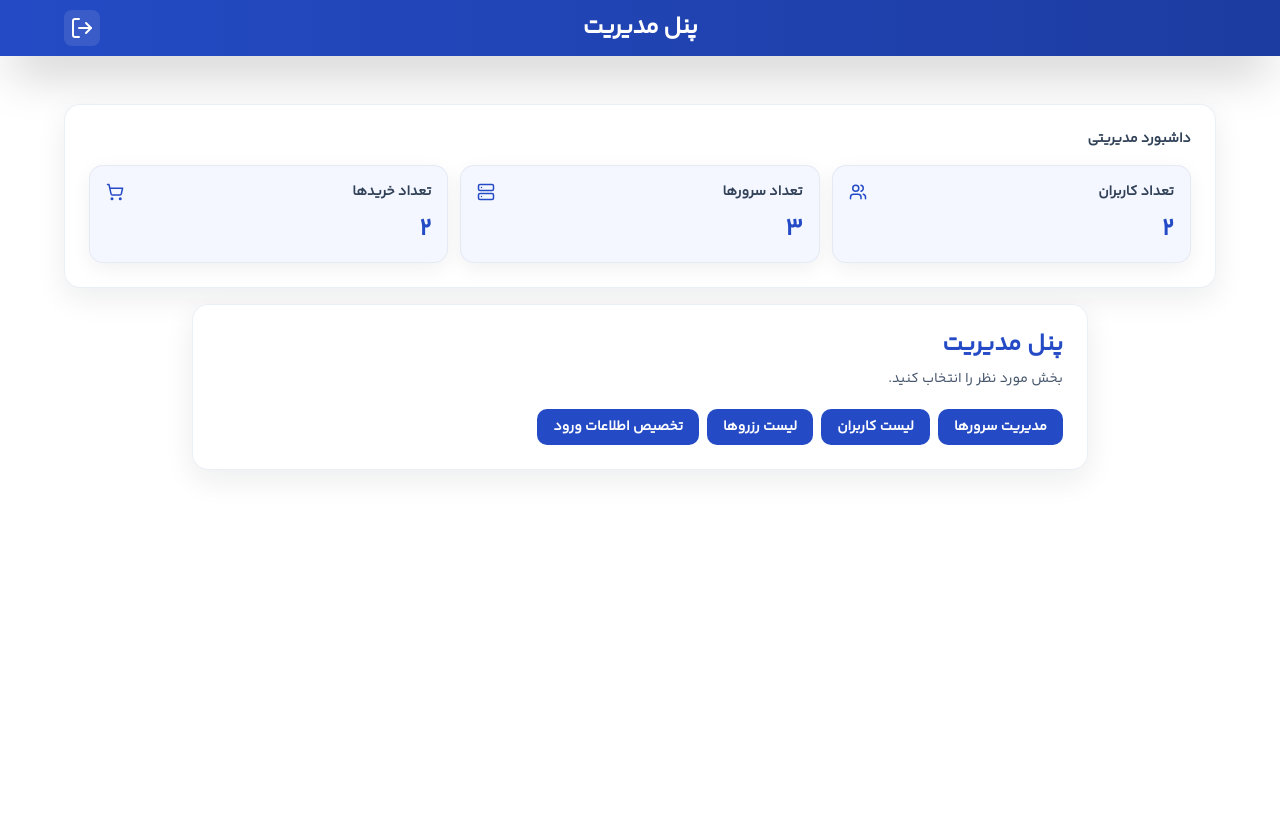
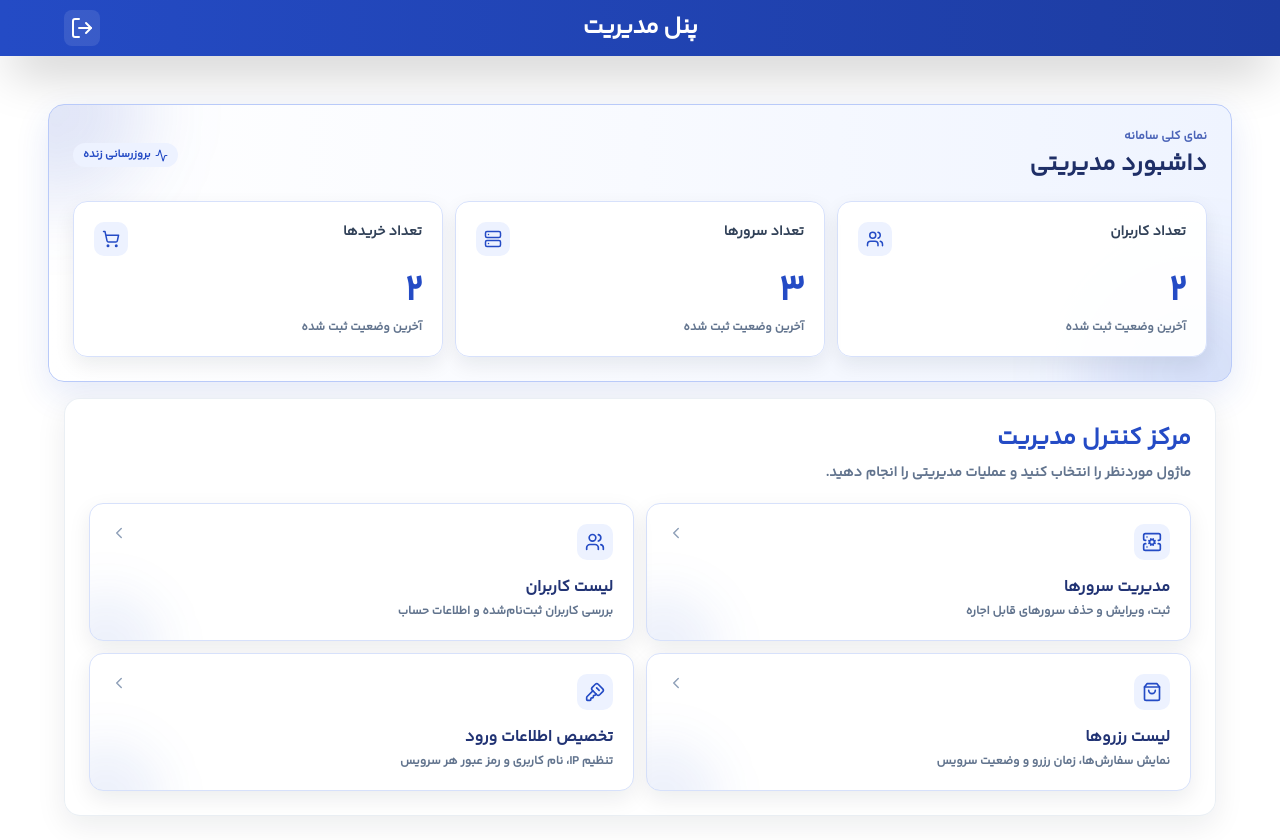
Before and after one commit to amirhosseinbt/NetEngineeringProject, a Next.js app: page /admin in a window 1280 px wide. Before the commit the page ends 800 px from the top, so only its background shows below. Built offline with nearby package versions, Linux system fonts and the light colour scheme; no server answers.

Commit message:
better admin dashboard

```diff
--- a/src/app/admin/page.tsx
+++ b/src/app/admin/page.tsx
@@ -1,25 +1,55 @@
 import Link from "next/link";
+import { ChevronLeft, KeySquare, ServerCog, ShoppingBag, Users } from "lucide-react";
 import HomeStats from "@/components/home/HomeStats";
 
 const links = [
-  { href: "/admin/servers", label: "مدیریت سرورها" },
-  { href: "/admin/users", label: "لیست کاربران" },
-  { href: "/admin/reservations", label: "لیست رزروها" },
-  { href: "/admin/credentials", label: "تخصیص اطلاعات ورود" },
+  {
+    href: "/admin/servers",
+    label: "مدیریت سرورها",
+    description: "ثبت، ویرایش و حذف سرورهای قابل اجاره",
+    icon: ServerCog,
+  },
+  {
+    href: "/admin/users",
+    label: "لیست کاربران",
+    description: "بررسی کاربران ثبت‌نام‌شده و اطلاعات حساب",
+    icon: Users,
+  },
+  {
+    href: "/admin/reservations",
+    label: "لیست رزروها",
+    description: "نمایش سفارش‌ها، زمان رزرو و وضعیت سرویس",
+    icon: ShoppingBag,
+  },
+  {
+    href: "/admin/credentials",
+    label: "تخصیص اطلاعات ورود",
+    description: "تنظیم IP، نام کاربری و رمز عبور هر سرویس",
+    icon: KeySquare,
+  },
 ];
 
 export default function AdminPage() {
   return (
     <div className="page-shell">
       <HomeStats />
-      <div className="content-shell max-w-4xl">
-        <h1 className="section-title">پنل مدیریت</h1>
-        <p className="mt-2 text-sm text-slate-600">بخش مورد نظر را انتخاب کنید.</p>
+      <div className="content-shell">
+        <div className="mb-5">
+          <h1 className="section-title">مرکز کنترل مدیریت</h1>
+          <p className="mt-2 text-sm font-bold text-slate-500">ماژول موردنظر را انتخاب کنید و عملیات مدیریتی را انجام دهید.</p>
+        </div>
 
-        <div className="mt-5 flex flex-wrap gap-2">
+        <div className="grid grid-cols-1 gap-3 sm:grid-cols-2">
           {links.map((item) => (
-            <Link key={item.href} href={item.href} className="primary-btn">
-              {item.label}
+            <Link key={item.href} href={item.href} className="group action-tile">
+              <div className="relative z-10 flex items-start justify-between gap-3">
+                <span className="rounded-lg bg-[#edf2ff] p-2 text-[#244BC5]">
+                  <item.icon size={20} />
+                </span>
+                <ChevronLeft size={18} className="text-slate-400 transition group-hover:translate-x-[-3px] group-hover:text-[#244BC5]" />
+              </div>
+              <p className="relative z-10 mt-4 text-base font-extrabold text-[#213374]">{item.label}</p>
+              <p className="relative z-10 mt-1 text-xs font-bold text-slate-500">{item.description}</p>
             </Link>
           ))}
         </div>
--- a/src/app/globals.css
+++ b/src/app/globals.css
@@ -162,6 +162,41 @@
   .section-title {
     @apply text-2xl font-bold text-[var(--brand-500)];
   }
+
+  .dashboard-hero {
+    @apply relative overflow-hidden rounded-2xl border border-[#b9caf9] bg-gradient-to-l from-[#eff4ff] via-[#f8faff] to-white p-5 shadow-[0_12px_34px_rgba(36,75,197,0.12)] md:p-6;
+  }
+
+  .dashboard-hero::before {
+    content: "";
+    @apply pointer-events-none absolute -left-20 -top-20 h-44 w-44 rounded-full bg-[rgba(36,75,197,0.14)] blur-2xl;
+  }
+
+  .dashboard-hero::after {
+    content: "";
+    @apply pointer-events-none absolute -bottom-24 -right-16 h-52 w-52 rounded-full bg-[rgba(36,75,197,0.12)] blur-2xl;
+  }
+
+  .metric-card {
+    @apply relative overflow-hidden rounded-xl border border-[#d7e1fb] bg-white/95 p-4 shadow-[0_8px_20px_rgba(15,23,42,0.08)] transition duration-300 hover:-translate-y-0.5 hover:shadow-[0_12px_26px_rgba(36,75,197,0.15)] md:p-5;
+  }
+
+  .metric-pill {
+    @apply inline-flex items-center rounded-full bg-[#edf2ff] px-2.5 py-1 text-[11px] font-bold text-[#244BC5];
+  }
+
+  .action-tile {
+    @apply relative overflow-hidden rounded-xl border border-[#d7e1fb] bg-white p-4 shadow-[0_8px_22px_rgba(15,23,42,0.08)] transition duration-300 hover:-translate-y-0.5 hover:border-[#a9bff7] hover:shadow-[0_12px_26px_rgba(36,75,197,0.15)] md:p-5;
+  }
+
+  .action-tile::after {
+    content: "";
+    @apply pointer-events-none absolute -bottom-16 -left-10 h-28 w-28 rounded-full bg-[rgba(36,75,197,0.08)] blur-xl transition duration-300;
+  }
+
+  .action-tile:hover::after {
+    @apply bg-[rgba(36,75,197,0.14)];
+  }
 }
 
 input::-webkit-outer-spin-button,
--- a/src/components/home/HomeStats.tsx
+++ b/src/components/home/HomeStats.tsx
@@ -1,7 +1,7 @@
 "use client";
 
 import { useEffect, useState } from "react";
-import { Users, Server, ShoppingCart } from "lucide-react";
+import { Activity, Server, ShoppingCart, Users } from "lucide-react";
 import { hardwareApi } from "@/services/hardwareApi";
 import type { DashboardStats } from "@/types/hardware";
 
@@ -55,24 +55,38 @@ export default function HomeStats() {
 
   return (
     <div className="page-shell pb-4">
-      <div className="content-shell">
-        <p className="mb-4 text-sm font-bold text-slate-700">داشبورد مدیریتی</p>
+      <div className="dashboard-hero">
+        <div className="relative z-10">
+          <div className="mb-5 flex flex-wrap items-center justify-between gap-3">
+            <div>
+              <p className="text-xs font-bold text-[#4b64b8]">نمای کلی سامانه</p>
+              <p className="mt-1 text-xl font-extrabold text-[#1f2f67] md:text-2xl">داشبورد مدیریتی</p>
+            </div>
+            <span className="metric-pill">
+              <Activity size={13} className="ml-1" />
+              بروزرسانی زنده
+            </span>
+          </div>
 
-        <div className="grid grid-cols-1 gap-3 md:grid-cols-3">
+          <div className="grid grid-cols-1 gap-3 sm:grid-cols-2 xl:grid-cols-3">
           {cards.map((item) => {
             const Icon = item.icon;
             return (
-              <div key={item.id} className="muted-panel">
-                <div className="flex items-center justify-between">
+              <div key={item.id} className="metric-card">
+                <div className="flex items-start justify-between">
                   <p className="text-sm font-bold text-slate-700">{item.title}</p>
-                  <Icon className="text-[#244BC5]" size={18} />
+                  <span className="rounded-lg bg-[#edf2ff] p-2 text-[#244BC5]">
+                    <Icon size={18} />
+                  </span>
                 </div>
-                <p className="mt-3 text-2xl font-bold text-[#244BC5]">
+                <p className="mt-4 text-3xl font-extrabold tracking-tight text-[#244BC5] md:text-4xl">
                   {loading ? "..." : item.value.toLocaleString("fa-IR")}
                 </p>
+                <p className="mt-2 text-xs font-bold text-slate-500">آخرین وضعیت ثبت شده</p>
               </div>
             );
           })}
+          </div>
         </div>
       </div>
     </div>
```
Also changed, not shown: 1 other file (tests, documents, lock files or other folders).
